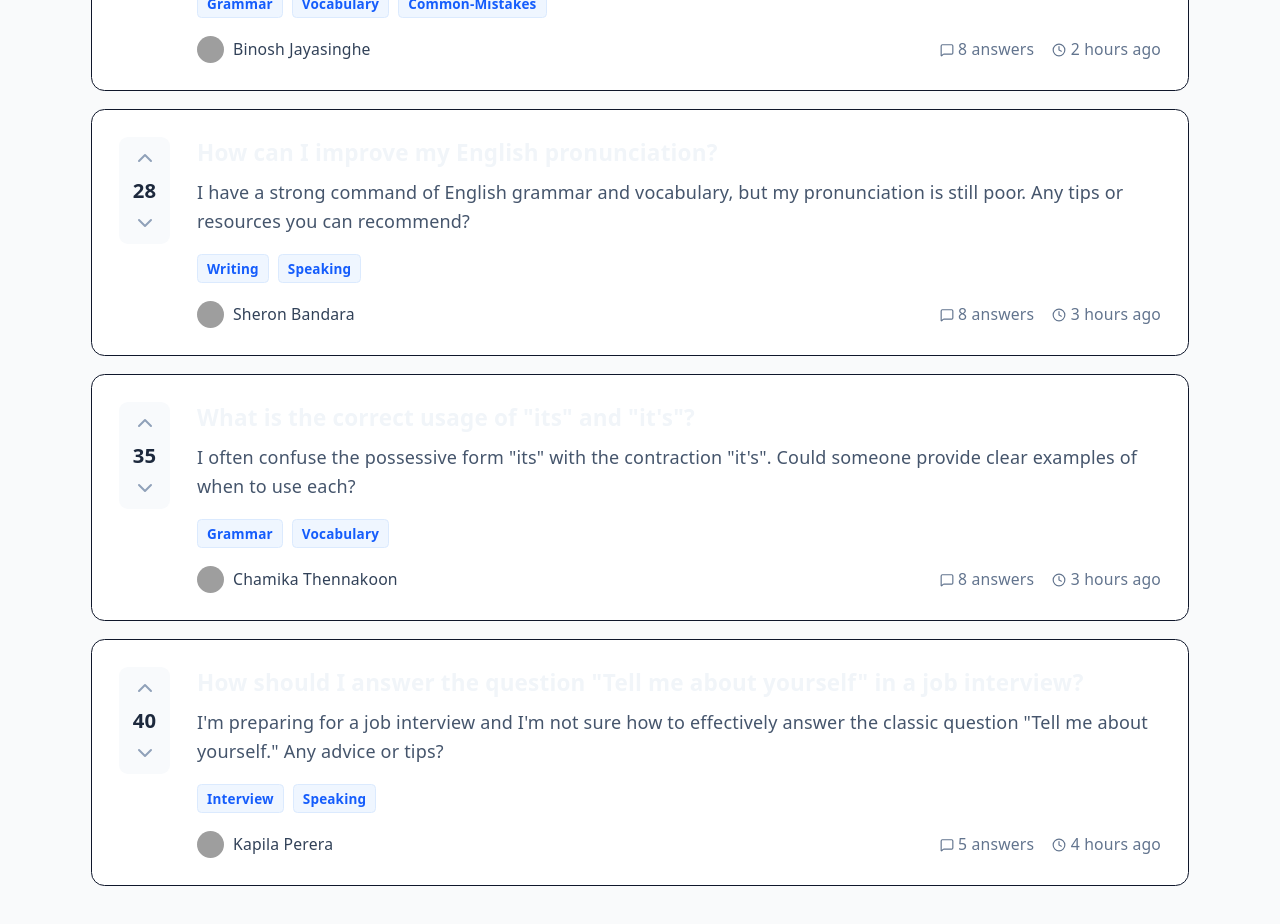
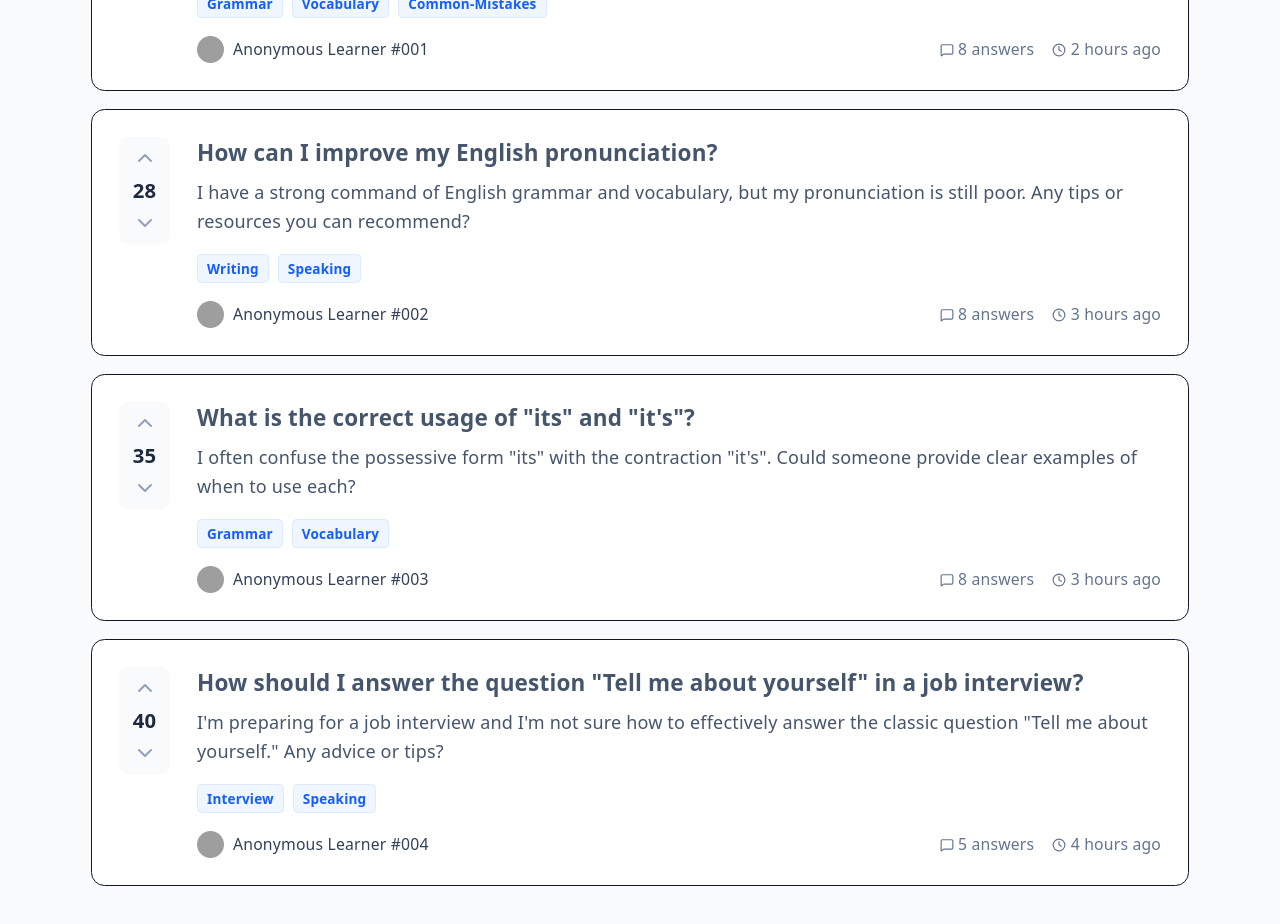
Before and after one commit to Janith303/English-Tutor, a React (Vite) app in the folder frontend/: page /qa in a window 1280 px wide. Shown: the part 500-1424 px from the top of the page. Built offline with nearby package versions, Linux system fonts and the light colour scheme; grey boxes are pictures that could not be loaded.

Commit message:
fixed errors in student naming and css of qa page

```diff
--- a/frontend/src/components/qa/QandAPage.jsx
+++ b/frontend/src/components/qa/QandAPage.jsx
@@ -10,7 +10,7 @@ const DUMMY_QUESTIONS = [
     body: 'I always get confused between these two words. Can someone explain when to use "affect" versus "effect" with some clear examples?',
     votes: 42,
     tags: ['grammar', 'vocabulary', 'common-mistakes'],
-    author: 'Binosh Jayasinghe',
+    author: 'Anonymous Learner #001',
     answers: 8,
     time: '2 hours ago'
   },
@@ -20,7 +20,7 @@ const DUMMY_QUESTIONS = [
     body: 'I have a strong command of English grammar and vocabulary, but my pronunciation is still poor. Any tips or resources you can recommend?',
     votes: 28,
     tags: ['writing', 'speaking'],
-    author: 'Sheron Bandara',
+    author: 'Anonymous Learner #002',
     answers: 8,
     time: '3 hours ago'
   },
@@ -30,7 +30,7 @@ const DUMMY_QUESTIONS = [
     body: 'I often confuse the possessive form "its" with the contraction "it\'s". Could someone provide clear examples of when to use each?',
     votes: 35,
     tags: ['grammar', 'vocabulary'],
-    author: 'Chamika Thennakoon',
+    author: 'Anonymous Learner #003',
     answers: 8,
     time: '3 hours ago'
   },
@@ -40,7 +40,7 @@ const DUMMY_QUESTIONS = [
     body: 'I\'m preparing for a job interview and I\'m not sure how to effectively answer the classic question "Tell me about yourself." Any advice or tips?',
     votes: 40,
     tags: ['Interview', 'Speaking'],
-    author: 'Kapila Perera',
+    author: 'Anonymous Learner #004',
     answers: 5,
     time: '4 hours ago'
   }
@@ -118,7 +118,7 @@ const QandAPage = () => {
                 <ChevronDown className="cursor-pointer" />
               </div>
               <div className="flex-1">
-                <h3 className="text-xl font-bold mb-2 group-hover:text-blue-600 transition-colors">{q.title}</h3>
+                <h3 className="text-xl font-bold mb-2 text-slate-600 group-hover:text-blue-600 transition-colors">{q.title}</h3>
                 <p className="text-slate-600 line-clamp-2 mb-4 leading-relaxed">{q.body}</p>
                 <div className="flex flex-wrap gap-2 mb-4">
                   {q.tags.map(tag => (
```
